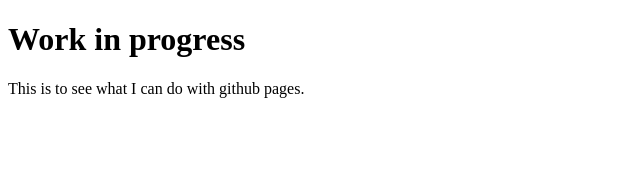
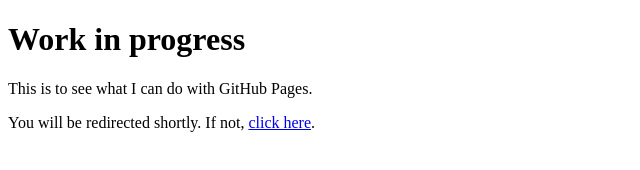
Before and after one commit to CrosswaveOmega/CrosswaveOmega.github.io, a plain HTML site: page index.html in a window 1280 px wide. Shown: the whole page, without its empty margins (0-640 px from the left). Drawn offline with Linux system fonts and the light colour scheme.

Commit message:
Update index.html

```diff
--- a/index.html
+++ b/index.html
@@ -1,7 +1,11 @@
 <!DOCTYPE html>
 <html>
+<head>
+    <meta http-equiv="refresh" content="5;url=./helldiversplanettable" />
+</head>
 <body>
-<h1>Work in progress</h1>
-<p>This is to see what I can do with github pages.</p>
+    <h1>Work in progress</h1>
+    <p>This is to see what I can do with GitHub Pages.</p>
+    <p>You will be redirected shortly. If not, <a href="./helldiversplanettable">click here</a>.</p>
 </body>
 </html>
```
